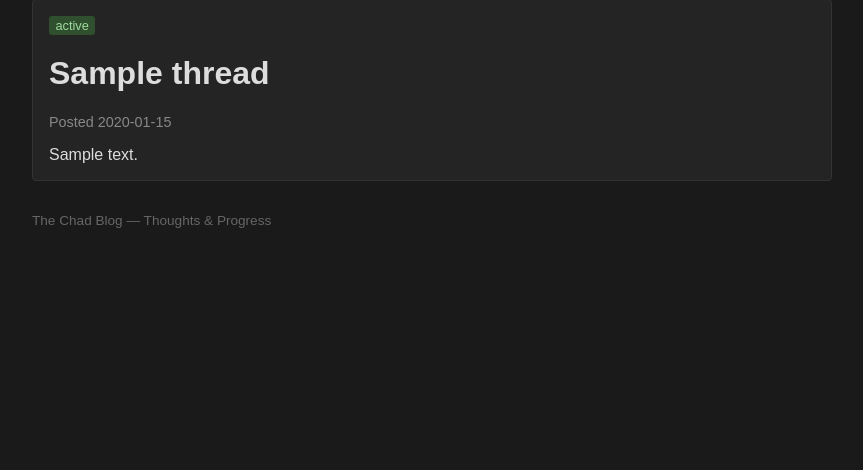
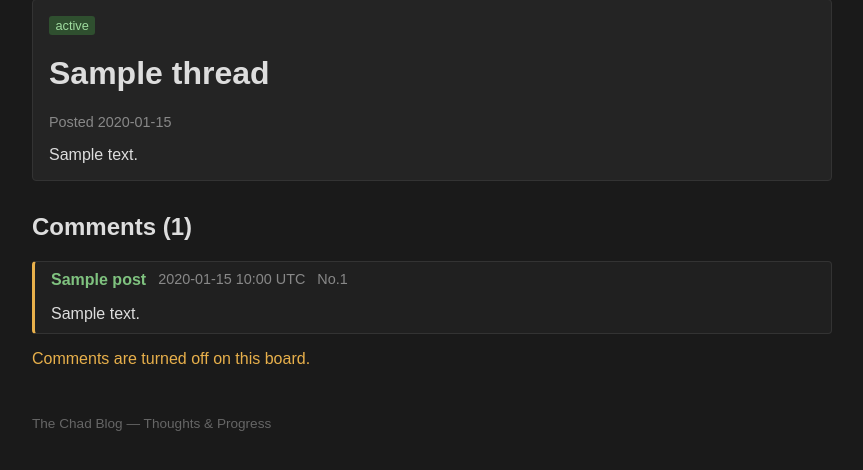
Before and after one commit to Awuah-B/wuwei-board, a Flask app: template templates/thread.html in a window 1280 px wide. Shown: the part 140-610 px from the top of the page, without its empty margins (208-1071 px from the left). Run offline with Flask 3, Linux system fonts and the light colour scheme; the template is opened without the code that fills it: most values are stand-ins (such as "Sample title", 1, 10 or a date in 2020).

Commit message:
Add comments

```diff
--- a/app.py
+++ b/app.py
@@ -2,11 +2,11 @@ import os
 import sqlite3
 
 import click
-
-from flask import Flask, abort, g, render_template
+from flask import Flask, abort, g, redirect, render_template, request, url_for
 
 app = Flask(__name__)
 DATABASE = os.path.join(app.root_path, "board.db")
+
 
 def get_db():
     """Open one database connection per request and reuse it."""
@@ -16,6 +16,7 @@ def get_db():
         g.db.execute("PRAGMA foreign_keys = ON")
     return g.db
 
+
 @app.teardown_appcontext
 def close_db(error):
     """Close the connection when the request ends."""
@@ -23,47 +24,88 @@ def close_db(error):
     if db is not None:
         db.close()
 
+
 @app.cli.command("init-db")
 def init_db():
-    """Create the tables from schema.sql. """
+    """Create the tables from schema.sql."""
     db = get_db()
     with open(os.path.join(app.root_path, "schema.sql")) as f:
         db.executescript(f.read())
     db.commit()
     click.echo("Database ready.")
 
+
 @app.route("/")
 def home():
     boards = get_db().execute(
         "SELECT * FROM boards ORDER BY sort_order, name"
-            ).fetchall()
+    ).fetchall()
     return render_template("home.html", boards=boards)
+
 
 @app.route("/b/<slug>")
 def board(slug):
     db = get_db()
     board = db.execute(
-                "SELECT * FROM boards WHERE slug = ?", (slug,)
-            ).fetchone()
+        "SELECT * FROM boards WHERE slug = ?", (slug,)
+    ).fetchone()
     if board is None:
         abort(404)
 
     threads = db.execute(
-            "SELECT * FROM threads WHERE board_id = ? "
-            "ORDER BY pinned DESC, last_activity_at DESC",
-            (board["id"],),
-            ).fetchall()
+        "SELECT * FROM threads WHERE board_id = ? "
+        "ORDER BY pinned DESC, last_activity_at DESC",
+        (board["id"],),
+    ).fetchall()
+    return render_template("board.html", board=board, threads=threads)
 
-    return render_template("board.html", board=board, threads=threads)
 
 @app.route("/thread/<int:thread_id>")
 def thread(thread_id):
-    thread = get_db().execute(
-        "SELECT threads.*, boards.slug AS board_slug, boards.name AS board_name "
+    db = get_db()
+    thread = db.execute(
+        "SELECT threads.*, boards.slug AS board_slug, boards.name AS board_name, "
+        "boards.comments_enabled AS comments_enabled "
         "FROM threads JOIN boards ON boards.id = threads.board_id "
         "WHERE threads.id = ?",
         (thread_id,),
-            ).fetchone()
+    ).fetchone()
     if thread is None:
         abort(404)
-    return render_template("thread.html", thread=thread)
+
+    posts = db.execute(
+        "SELECT * FROM posts WHERE thread_id = ? ORDER BY id",
+        (thread_id,),
+    ).fetchall()
+    return render_template("thread.html", thread=thread, posts=posts)
+
+
+@app.route("/thread/<int:thread_id>/reply", methods=["POST"])
+def reply(thread_id):
+    db = get_db()
+    thread = db.execute(
+        "SELECT threads.id, threads.locked, boards.comments_enabled "
+        "FROM threads JOIN boards ON boards.id = threads.board_id "
+        "WHERE threads.id = ?",
+        (thread_id,),
+    ).fetchone()
+    if thread is None:
+        abort(404)
+    if thread["locked"] or not thread["comments_enabled"]:
+        abort(403)
+
+    name = request.form.get("name", "").strip()[:30] or "Anonymous"
+    body = request.form.get("body", "").strip()
+    if not body or len(body) > 2000:
+        abort(400)
+
+    cur = db.execute(
+        "INSERT INTO posts (thread_id, name, body) VALUES (?, ?, ?)",
+        (thread_id, name, body),
+    )
+    db.execute(
+        "UPDATE threads SET last_activity_at = CURRENT_TIMESTAMP WHERE id = ?",
+        (thread_id,),
+    )
+    db.commit()
+    return redirect(url_for("thread", thread_id=thread_id) + f"#p{cur.lastrowid}")
--- a/schema.sql
+++ b/schema.sql
@@ -18,3 +18,11 @@ CREATE TABLE IF NOT EXISTS threads (
   created_at TEXT NOT NULL DEFAULT CURRENT_TIMESTAMP,
   last_activity_at TEXT NOT NULL DEFAULT CURRENT_TIMESTAMP
 );
+
+CREATE TABLE IF NOT EXISTS posts (
+  id INTEGER PRIMARY KEY AUTOINCREMENT,
+  thread_id INTEGER NOT NULL REFERENCES threads(id) ON DELETE CASCADE,
+  name TEXT NOT NULL DEFAULT 'Anonymous',
+  body TEXT NOT NULL,
+  created_at TEXT NOT NULL DEFAULT CURRENT_TIMESTAMP
+);
--- a/static/style.css
+++ b/static/style.css
@@ -65,3 +65,41 @@ footer { color: #666; font-size: 0.85rem; }
   margin-top: 1rem;
   overflow-wrap: anywhere;
 }
+h2 { margin-top: 2rem; }
+.post {
+  background: #202020;
+  border: 1px solid #333;
+  border-left: 3px solid #e8b04b;
+  border-radius: 4px;
+  padding: 0.6rem 1rem;
+  margin-bottom: 0.75rem;
+}
+.post:target { background: #2c2a1c; }
+.post-head { display: flex; gap: 0.75rem; flex-wrap: wrap; margin-bottom: 0.4rem; }
+.post-name { color: #7fc27f; font-weight: bold; }
+.notice { color: #e8b04b; }
+.reply-form {
+  display: flex;
+  flex-direction: column;
+  gap: 0.5rem;
+  margin-top: 1.5rem;
+}
+.reply-form input, .reply-form textarea {
+  background: #1f1f1f;
+  color: #ddd;
+  border: 1px solid #444;
+  border-radius: 4px;
+  padding: 0.5rem;
+  font-family: inherit;
+  font-size: 1rem;
+}
+.reply-form button {
+  align-self: flex-start;
+  background: #e8b04b;
+  color: #1a1a1a;
+  border: none;
+  border-radius: 4px;
+  padding: 0.5rem 1rem;
+  font-weight: bold;
+  cursor: pointer;
+}
--- a/templates/thread.html
+++ b/templates/thread.html
@@ -11,4 +11,32 @@
   <div class="muted">Posted {{ thread.created_at[:10] }}</div>
   <div class="post-body">{{ thread.body }}</div>
 </div>
+
+<h2>Comments ({{ posts|length }})</h2>
+
+{% for post in posts %}
+  <div class="post" id="p{{ post.id }}">
+    <div class="post-head">
+      <span class="post-name">{{ post.name }}</span>
+      <span class="muted">{{ post.created_at[:16] }} UTC</span>
+      <span class="muted">No.{{ post.id }}</span>
+    </div>
+    <div class="post-body">{{ post.body }}</div>
+  </div>
+{% else %}
+  <p class="muted">No comments yet.</p>
+{% endfor %}
+
+{% if thread.locked %}
+  <p class="notice">This thread is locked.</p>
+{% elif not thread.comments_enabled %}
+  <p class="notice">Comments are turned off on this board.</p>
+{% else %}
+  <form method="post" action="/thread/{{ thread.id }}/reply" class="reply-form">
+    <h3>Leave a comment</h3>
+    <input type="text" name="name" maxlength="30" placeholder="Name (optional)">
+    <textarea name="body" rows="5" maxlength="2000" placeholder="Your comment" required></textarea>
+    <button type="submit">Post comment</button>
+  </form>
+{% endif %}
 {% endblock %}
```
